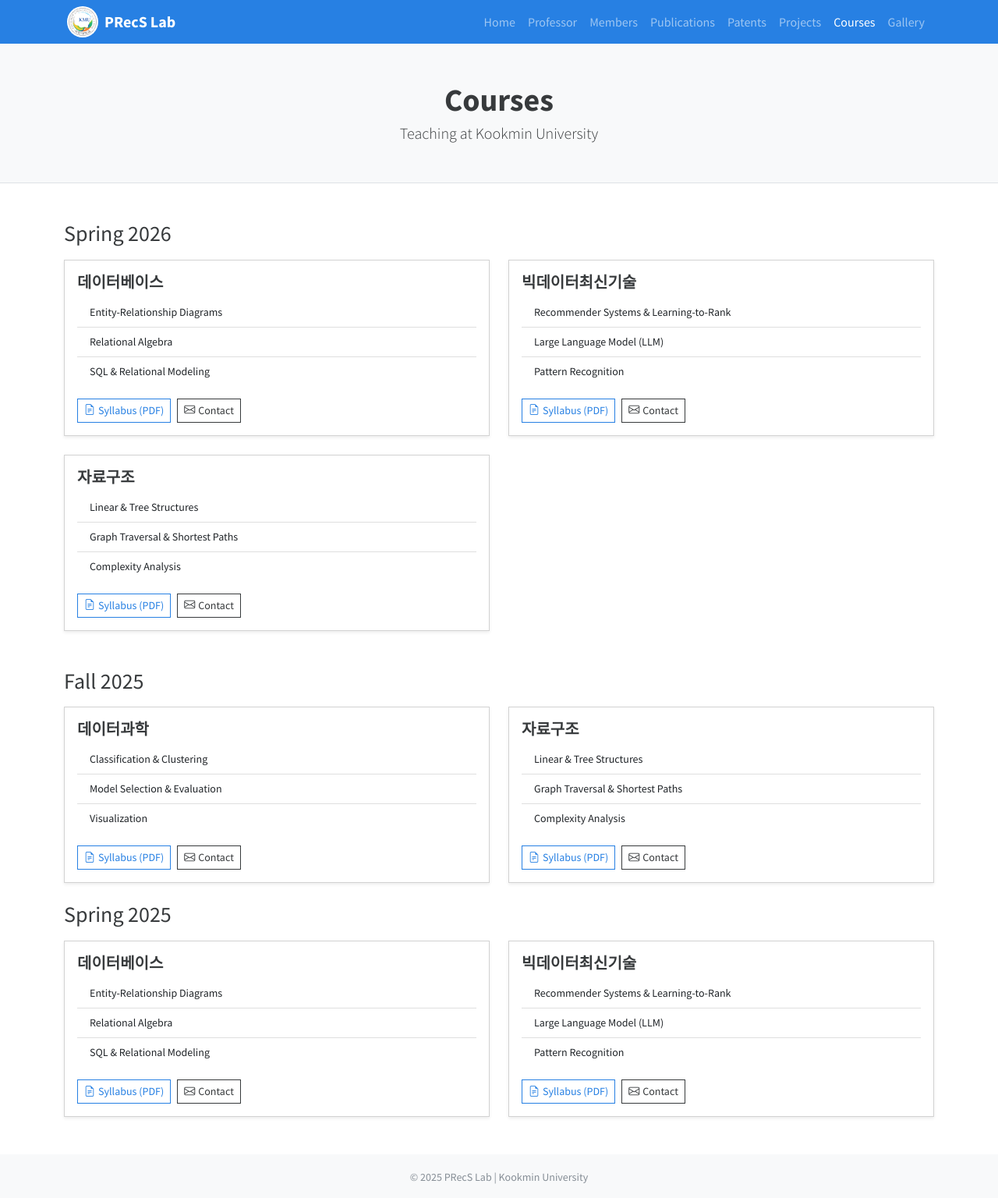
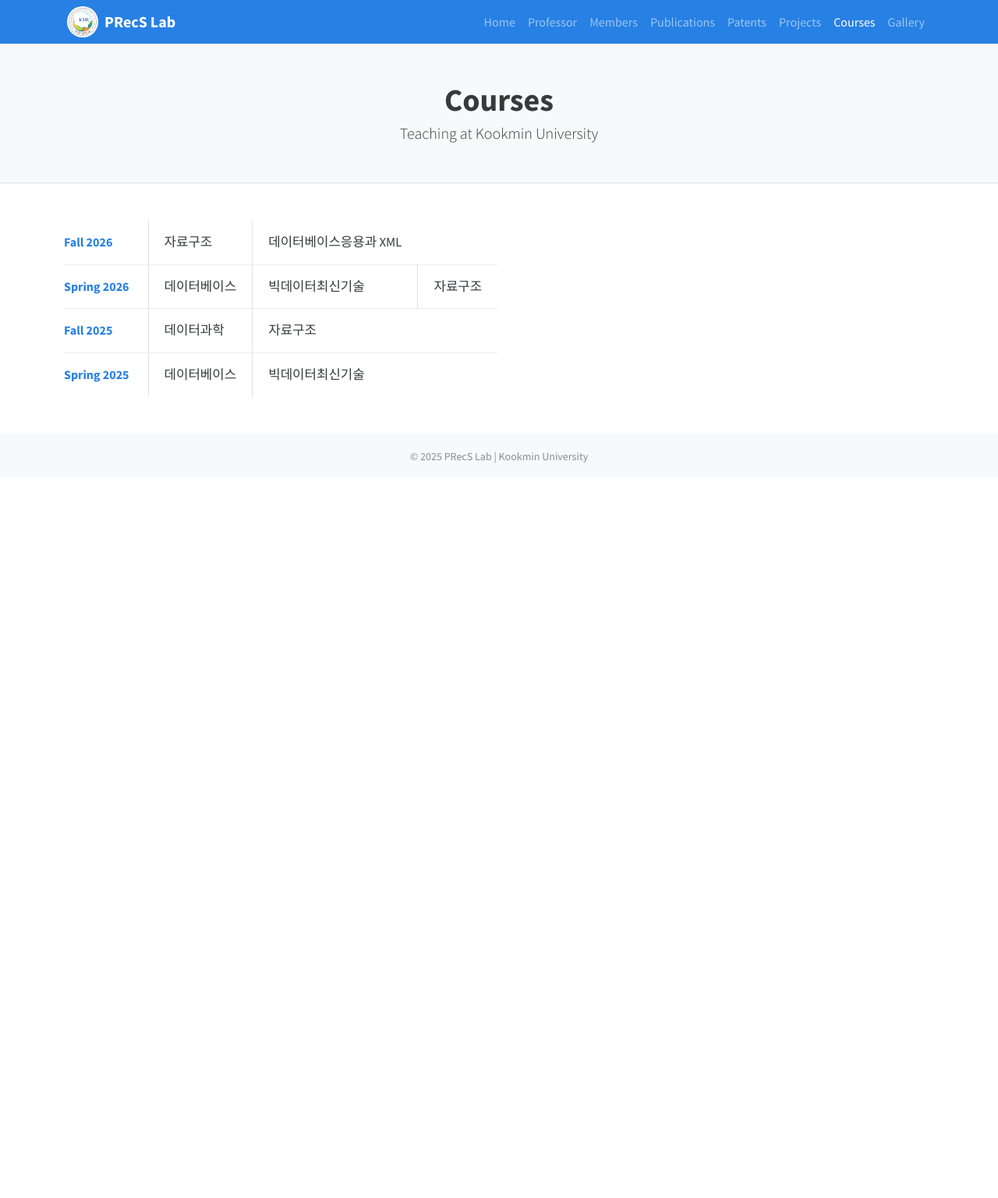
Before and after one commit to hongkyun-bae/hongkyun-bae.github.io, a Jekyll site: the page precs/courses.html, which Jekyll copies as it is, in a window 1280 px wide. Shown: the whole page at 78% size. Built offline with Jekyll 4.4.1, drawn with Linux system fonts in a browser that asks for light colours; nearby versions of some CDN libraries; after the commit the page ends 900 px from its top, so only the background shows below that.

Commit message:
Add files via upload

```diff
--- a/precs/courses.html
+++ b/precs/courses.html
@@ -7,10 +7,50 @@
 
   <!-- Bootswatch Cosmo Theme -->
   <link href="https://cdn.jsdelivr.net/npm/bootswatch@5.3.2/dist/cosmo/bootstrap.min.css" rel="stylesheet"/>
-  <!-- Bootstrap Icons -->
-  <link href="https://cdn.jsdelivr.net/npm/bootstrap-icons@1.11.3/font/bootstrap-icons.css" rel="stylesheet">
   <!-- Custom CSS -->
   <link rel="stylesheet" href="assets/css/main.css"/>
+  <style>
+    /* 학기 라벨 1열 + 과목 N열의 표 구조.
+       한 개의 grid 안에 모든 학기가 들어가므로 과목명 열이 서로 정렬됩니다. */
+    .course-grid {
+      display: grid;
+      justify-content: start;
+    }
+    .term-row { display: contents; }
+
+    .cell { padding: .95rem 0; }
+    .cell.bt { border-top: 1px solid rgba(0,0,0,.08); }
+
+    .term-label {
+      padding-right: 1.5rem;
+      font-variant-numeric: tabular-nums;
+      font-weight: 700;
+      color: var(--bs-primary);
+      white-space: nowrap;
+    }
+
+    .course {
+      padding-left: 1.25rem;
+      padding-right: 1.25rem;
+      border-left: 1px solid rgba(0,0,0,.12);   /* 과목 사이 세로 구분선 */
+      font-size: 1.05rem;
+      white-space: nowrap;
+    }
+    .course a { color: inherit; text-decoration: none; border-bottom: 1px dotted #adb5bd; }
+    .course a:hover { color: var(--bs-primary); border-bottom-color: var(--bs-primary); }
+
+    /* 모바일: 표를 풀고 가운뎃점으로 구분 */
+    @media (max-width: 575.98px) {
+      .course-grid { display: block; }
+      .term-row { display: block; padding: .85rem 0; }
+      .term-row + .term-row { border-top: 1px solid rgba(0,0,0,.08); }
+      .cell { padding: 0; border: 0 !important; }
+      .term-label { display: block; font-size: .95rem; margin-bottom: .15rem; }
+      .course { display: inline; padding: 0; white-space: normal; }
+      .course + .course::before { content: " · "; color: #adb5bd; }
+      .filler { display: none; }
+    }
+  </style>
 </head>
 <body>
 
@@ -39,7 +79,6 @@
   </div>
 </nav>
 
-
 <header class="bg-light text-center py-5 border-bottom">
   <div class="container">
     <h1 class="fw-bold mb-1">Courses</h1>
@@ -47,178 +86,9 @@
   </div>
 </header>
 
+<!-- Main : 학기별 목록이 여기에 자동으로 그려집니다 -->
 <main class="container my-5">
-
-  <!-- 2026-1 -->
-  <div class="d-flex align-items-center mb-3">
-    <h3 class="mb-0">Spring 2026</h3>
-<!--     <span class="badge bg-primary ms-3">Spring</span> -->
-  </div>
-
-  <div class="row g-4 mb-5">
-    <!-- 데이터베이스 -->
-    <div class="col-12 col-md-6">
-      <div class="card h-100 shadow-sm">
-        <div class="card-body d-flex flex-column">
-          <div class="d-flex align-items-center mb-2">
-<!--             <i class="bi bi-database fs-3 me-2 text-primary"></i> -->
-            <h5 class="card-title mb-0"><strong>데이터베이스</strong></h5>
-          </div>
-          <ul class="list-group list-group-flush small mb-3">
-            <li class="list-group-item">Entity-Relationship Diagrams</li>
-            <li class="list-group-item">Relational Algebra</li>
-            <li class="list-group-item">SQL &amp; Relational Modeling</li>
-          </ul>
-          <div class="mt-auto d-flex gap-2">
-            <a href="#" class="btn btn-outline-primary btn-sm"><i class="bi bi-file-earmark-text me-1"></i>Syllabus (PDF)</a>
-            <a href="mailto:hongkyun@kookmin.ac.kr" class="btn btn-outline-secondary btn-sm"><i class="bi bi-envelope me-1"></i>Contact</a>
-          </div>
-        </div>
-      </div>
-    </div>
-
-    <!-- 빅데이터최신기술 -->
-    <div class="col-12 col-md-6">
-      <div class="card h-100 shadow-sm">
-        <div class="card-body d-flex flex-column">
-          <div class="d-flex align-items-center mb-2">
-<!--             <i class="bi bi-lightning-charge fs-3 me-2 text-warning"></i> -->
-            <h5 class="card-title mb-0"><strong>빅데이터최신기술</strong></h5>
-          </div>
-          <ul class="list-group list-group-flush small mb-3">
-            <li class="list-group-item">Recommender Systems &amp; Learning-to-Rank</li>
-            <li class="list-group-item">Large Language Model (LLM)</li>
-            <li class="list-group-item">Pattern Recognition</li>
-          </ul>
-          <div class="mt-auto d-flex gap-2">
-            <a href="#" class="btn btn-outline-primary btn-sm"><i class="bi bi-file-earmark-text me-1"></i>Syllabus (PDF)</a>
-            <a href="mailto:hongkyun@kookmin.ac.kr" class="btn btn-outline-secondary btn-sm"><i class="bi bi-envelope me-1"></i>Contact</a>
-          </div>
-        </div>
-      </div>
-    </div>
-    <!-- 자료구조 -->
-    <div class="col-12 col-md-6">
-      <div class="card h-100 shadow-sm">
-        <div class="card-body d-flex flex-column">
-          <div class="d-flex align-items-center mb-2">
-<!--             <i class="bi bi-braces fs-3 me-2 text-danger"></i> -->
-            <h5 class="card-title mb-0"><strong>자료구조</strong></h5>
-          </div>
-          <ul class="list-group list-group-flush small mb-3">
-            <li class="list-group-item">Linear &amp; Tree Structures</li>
-            <li class="list-group-item">Graph Traversal &amp; Shortest Paths</li>
-            <li class="list-group-item">Complexity Analysis</li>
-          </ul>
-          <div class="mt-auto d-flex gap-2">
-            <a href="#" class="btn btn-outline-primary btn-sm"><i class="bi bi-file-earmark-text me-1"></i>Syllabus (PDF)</a>
-            <a href="mailto:hongkyun@kookmin.ac.kr" class="btn btn-outline-secondary btn-sm"><i class="bi bi-envelope me-1"></i>Contact</a>
-          </div>
-        </div>
-      </div>
-    </div>
-  </div>
-
-  <!-- 2025-2 -->
-  <div class="d-flex align-items-center mb-3">
-    <h3 class="mb-0">Fall 2025</h3>
-<!--     <span class="badge bg-success ms-3">Fall</span> -->
-  </div>
-
-  <div class="row g-4">
-    <!-- 데이터과학 -->
-    <div class="col-12 col-md-6">
-      <div class="card h-100 shadow-sm">
-        <div class="card-body d-flex flex-column">
-          <div class="d-flex align-items-center mb-2">
-<!--             <i class="bi bi-graph-up fs-3 me-2 text-success"></i> -->
-            <h5 class="card-title mb-0"><strong>데이터과학</strong></h5>
-          </div>
-          <ul class="list-group list-group-flush small mb-3">
-            <li class="list-group-item">Classification &amp; Clustering</li>
-            <li class="list-group-item">Model Selection &amp; Evaluation</li>
-            <li class="list-group-item">Visualization</li>
-          </ul>
-          <div class="mt-auto d-flex gap-2">
-            <a href="#" class="btn btn-outline-primary btn-sm"><i class="bi bi-file-earmark-text me-1"></i>Syllabus (PDF)</a>
-            <a href="mailto:hongkyun@kookmin.ac.kr" class="btn btn-outline-secondary btn-sm"><i class="bi bi-envelope me-1"></i>Contact</a>
-          </div>
-        </div>
-      </div>
-    </div>
-
-    <!-- 자료구조 -->
-    <div class="col-12 col-md-6">
-      <div class="card h-100 shadow-sm">
-        <div class="card-body d-flex flex-column">
-          <div class="d-flex align-items-center mb-2">
-<!--             <i class="bi bi-braces fs-3 me-2 text-danger"></i> -->
-            <h5 class="card-title mb-0"><strong>자료구조</strong></h5>
-          </div>
-          <ul class="list-group list-group-flush small mb-3">
-            <li class="list-group-item">Linear &amp; Tree Structures</li>
-            <li class="list-group-item">Graph Traversal &amp; Shortest Paths</li>
-            <li class="list-group-item">Complexity Analysis</li>
-          </ul>
-          <div class="mt-auto d-flex gap-2">
-            <a href="#" class="btn btn-outline-primary btn-sm"><i class="bi bi-file-earmark-text me-1"></i>Syllabus (PDF)</a>
-            <a href="mailto:hongkyun@kookmin.ac.kr" class="btn btn-outline-secondary btn-sm"><i class="bi bi-envelope me-1"></i>Contact</a>
-          </div>
-        </div>
-      </div>
-    </div>
-  </div>
-
-  <br>
-  <!-- 2025-1 -->
-  <div class="d-flex align-items-center mb-3">
-    <h3 class="mb-0">Spring 2025</h3>
-<!--     <span class="badge bg-primary ms-3">Spring</span> -->
-  </div>
-
-  <div class="row g-4 mb-5">
-    <!-- 데이터베이스 -->
-    <div class="col-12 col-md-6">
-      <div class="card h-100 shadow-sm">
-        <div class="card-body d-flex flex-column">
-          <div class="d-flex align-items-center mb-2">
-<!--             <i class="bi bi-database fs-3 me-2 text-primary"></i> -->
-            <h5 class="card-title mb-0"><strong>데이터베이스</strong></h5>
-          </div>
-          <ul class="list-group list-group-flush small mb-3">
-            <li class="list-group-item">Entity-Relationship Diagrams</li>
-            <li class="list-group-item">Relational Algebra</li>
-            <li class="list-group-item">SQL &amp; Relational Modeling</li>
-          </ul>
-          <div class="mt-auto d-flex gap-2">
-            <a href="#" class="btn btn-outline-primary btn-sm"><i class="bi bi-file-earmark-text me-1"></i>Syllabus (PDF)</a>
-            <a href="mailto:hongkyun@kookmin.ac.kr" class="btn btn-outline-secondary btn-sm"><i class="bi bi-envelope me-1"></i>Contact</a>
-          </div>
-        </div>
-      </div>
-    </div>
-
-    <!-- 빅데이터최신기술 -->
-    <div class="col-12 col-md-6">
-      <div class="card h-100 shadow-sm">
-        <div class="card-body d-flex flex-column">
-          <div class="d-flex align-items-center mb-2">
-<!--             <i class="bi bi-lightning-charge fs-3 me-2 text-warning"></i> -->
-            <h5 class="card-title mb-0"><strong>빅데이터최신기술</strong></h5>
-          </div>
-          <ul class="list-group list-group-flush small mb-3">
-            <li class="list-group-item">Recommender Systems &amp; Learning-to-Rank</li>
-            <li class="list-group-item">Large Language Model (LLM)</li>
-            <li class="list-group-item">Pattern Recognition</li>
-          </ul>
-          <div class="mt-auto d-flex gap-2">
-            <a href="#" class="btn btn-outline-primary btn-sm"><i class="bi bi-file-earmark-text me-1"></i>Syllabus (PDF)</a>
-            <a href="mailto:hongkyun@kookmin.ac.kr" class="btn btn-outline-secondary btn-sm"><i class="bi bi-envelope me-1"></i>Contact</a>
-          </div>
-        </div>
-      </div>
-    </div>
-  </div>
+  <div class="course-grid" id="courseRoot"></div>
 </main>
 
 <footer class="bg-light text-center text-muted py-3">
@@ -228,5 +98,81 @@
 </footer>
 
 <script src="https://cdn.jsdelivr.net/npm/bootstrap@5.3.2/dist/js/bootstrap.bundle.min.js"></script>
+
+<!-- ===================================================================
+     학기가 바뀌면 TERMS 배열 맨 위에 한 덩어리만 추가.
+       { term: "Fall 2026", courses: ["과목명", ...] }
+     강의계획서를 링크하려면 문자열 대신 객체로:
+       { name: "자료구조", url: "assets/files/ds-2026f.pdf" }
+     과목 열 개수는 가장 많은 학기에 맞춰 자동으로 늘어납니다.
+     ★ 각 속성 끝, 각 객체 끝의 쉼표(,)를 빠뜨리지 말 것
+     =================================================================== -->
+<script>
+  const TERMS = [
+    {
+      term: "Fall 2026",
+      courses: ["자료구조", "데이터베이스응용과 XML"]
+    },
+    {
+      term: "Spring 2026",
+      courses: ["데이터베이스", "빅데이터최신기술", "자료구조"]
+    },
+    {
+      term: "Fall 2025",
+      courses: ["데이터과학", "자료구조"]
+    },
+    {
+      term: "Spring 2025",
+      courses: ["데이터베이스", "빅데이터최신기술"]
+    }
+  ];
+</script>
+
+<script>
+  document.addEventListener("DOMContentLoaded", function () {
+    const root = document.getElementById("courseRoot");
+
+    // 과목 수가 가장 많은 학기에 맞춰 열 개수 결정
+    const maxCourses = TERMS.reduce(function (m, t) {
+      return Math.max(m, t.courses.length);
+    }, 0);
+    root.style.gridTemplateColumns = "max-content repeat(" + maxCourses + ", max-content)";
+
+    TERMS.forEach(function (t, i) {
+      const row = document.createElement("div");
+      row.className = "term-row";
+      const bt = i > 0 ? " bt" : "";   // 첫 행 위에는 선을 넣지 않음
+
+      const label = document.createElement("div");
+      label.className = "cell term-label" + bt;
+      label.textContent = t.term;
+      row.appendChild(label);
+
+      t.courses.forEach(function (c) {
+        const cell = document.createElement("div");
+        cell.className = "cell course" + bt;
+        const name = typeof c === "string" ? c : c.name;
+        if (typeof c === "object" && c.url) {
+          const a = document.createElement("a");
+          a.href = c.url;
+          a.textContent = name;
+          cell.appendChild(a);
+        } else {
+          cell.textContent = name;
+        }
+        row.appendChild(cell);
+      });
+
+      // 과목 수가 적은 학기는 빈 칸으로 채워 열을 맞춤
+      for (let k = t.courses.length; k < maxCourses; k++) {
+        const filler = document.createElement("div");
+        filler.className = "cell filler" + bt;
+        row.appendChild(filler);
+      }
+
+      root.appendChild(row);
+    });
+  });
+</script>
 </body>
 </html>
```
